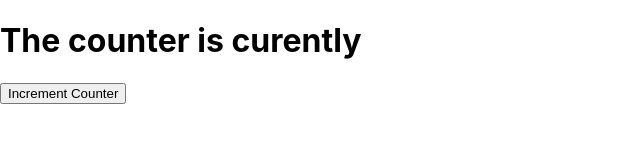
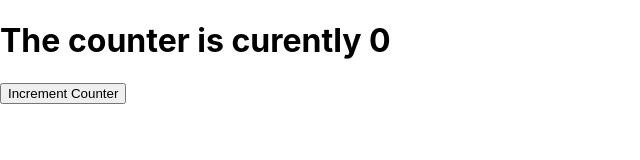
Before and after one commit to ankaziele/demo, a React (Create React App) app: page / in a window 1280 px wide. Shown: the top 160 px of the page, without its empty margins (0-640 px from the left). Built offline with nearby package versions, Linux system fonts and the light colour scheme.

Commit message:
testing the state

```diff
--- a/src/App.js
+++ b/src/App.js
@@ -3,10 +3,13 @@ import Counter from "./components/Counter"
 import './App.css';
 
 class App extends Component {
+  state = {
+    counter: 0
+  }
   render() {
     return (
       <div data-test="component-app">
-       <h1 data-test="counter-display" data-test="counter-starts">The counter is curently</h1>
+       <h1 data-test="counter-display" data-test="counter-starts">The counter is curently {this.state.counter}</h1>
        <button data-test="increment-button">Increment Counter</button>
       </div>
     );
```
Also changed, not shown: 1 other file (tests, documents, lock files or other folders).
